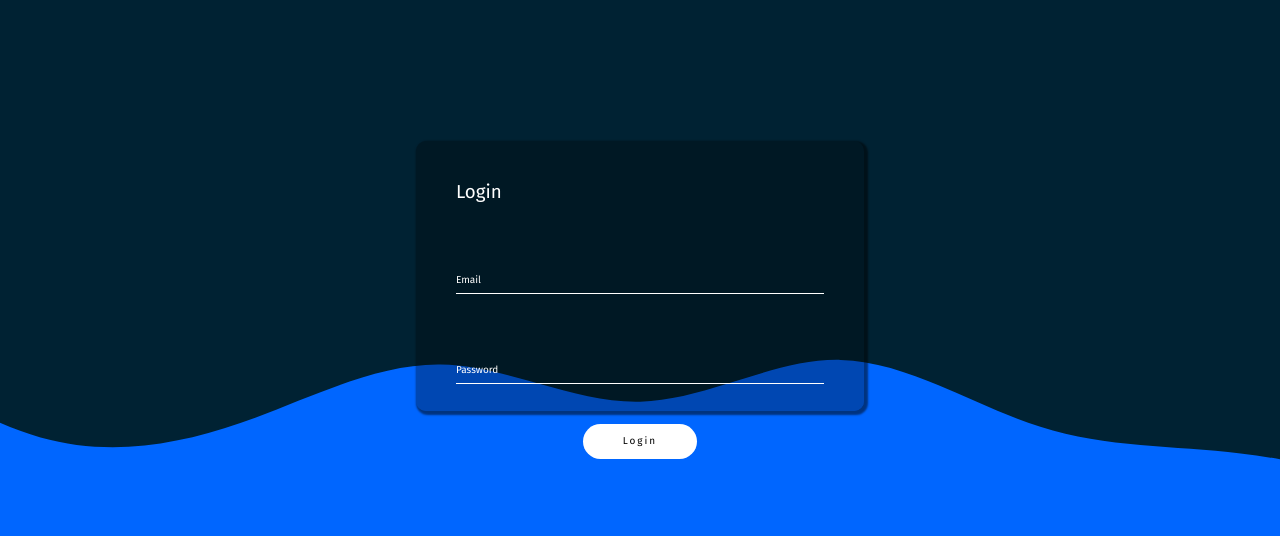
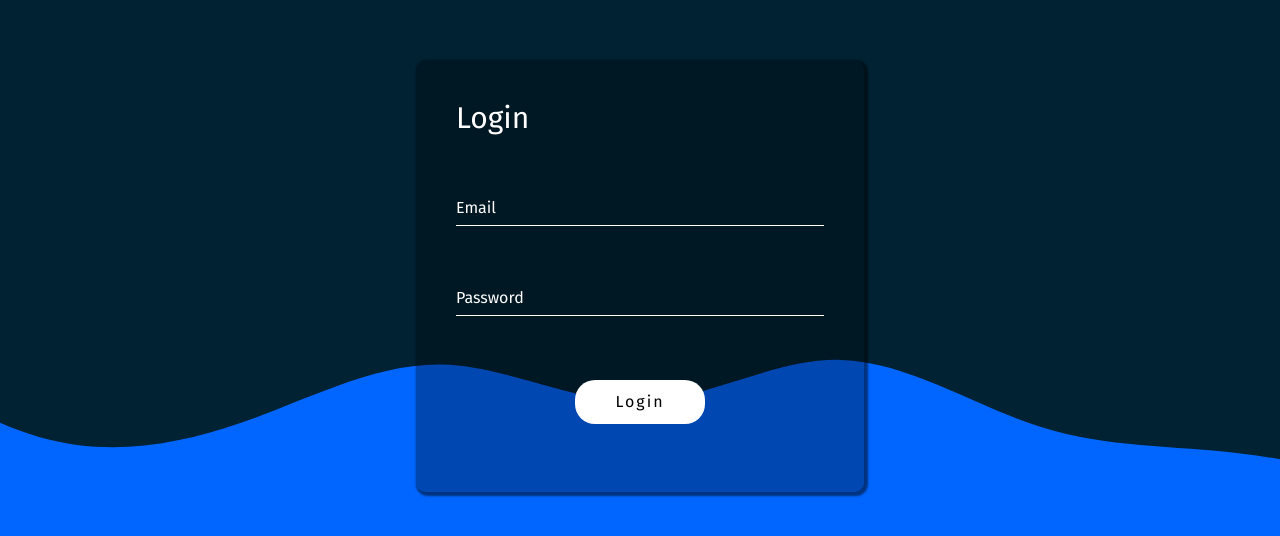
Before and after one commit to ahsan2882/React-website-builder, a React (Create React App) app: page /login in a window 1280 px wide. Shown: the part 124-660 px from the top of the page. Built offline with nearby package versions, Linux system fonts and the light colour scheme.

Commit message:
files updated

```diff
--- a/src/landingPage/sass/_globals.scss
+++ b/src/landingPage/sass/_globals.scss
@@ -1,7 +1,7 @@
 
 *, *::before, *::after { margin: 0; padding: 0; box-sizing: inherit; font-weight: inherit; }
 
-html { font-size: 62.5%; overflow-x: hidden; }
+html { font-size: 100%; overflow-x: hidden; }
 
 body { font-family: Montserrat, sans-serif; box-sizing: border-box; font-weight: 500 !important;  background-color: $body-color;}
 
--- a/src/loginPage/LoginPage.js
+++ b/src/loginPage/LoginPage.js
@@ -1,25 +1,29 @@
 import React, {useState } from 'react'
 import LoginPageCss from './LoginPage.module.css';
 import loginBackground from '../assets/loginPageAssets/backgrouned.svg'
-import {withRouter } from 'react-router-dom';
+import { Link } from 'react-router-dom';
 
 
 export const LoginPage = () => {
   const [email, setEmail] = useState("");
   const [password, setPassword] = useState("");
+  const [auth, setAuth] = useState(false);
   const userEmail = 'demo@gmail.com';
   const userPassword = 'demo123';
   const submitForm = (e) => {
     e.preventDefault()
     if(email===userEmail && password===userPassword){
-      this.props.history.push('/login');
+      setAuth(true);
+    } else{
+      setAuth(false);
+      alert('Wrong username and password');
     }
   }
 
   return (
     <div className={LoginPageCss.bodyWrapper}>
       <div className={LoginPageCss.body} style={{ "background": `url(${loginBackground}) no-repeat center/cover` }}>
-        <form onSubmit={submitForm.bind(this)}>
+        <form onSubmit={submitForm}>
           <h1 className="text-white text-3xl"> Login </h1>
           <div className={LoginPageCss.form}>
             <input type="Email" name="Email" autoComplete="off" required value={email}
@@ -36,13 +40,13 @@ export const LoginPage = () => {
             </label>
           </div>
           {/* <Link to='/select-template' className={LoginPageCss.button}> Login   </Link> */}
-          <button type="submit" className={LoginPageCss.button}>Login</button>
+          {auth ? <Link to='/select-template'><button type="submit" className={LoginPageCss.button}>Login</button></Link> : <button type="submit" className={LoginPageCss.button}>Login</button>}
         </form>
       </div>
     </div>
   )
 }
-export default withRouter(LoginPage);
+
 
 // export default class LoginPage extends Component {
 //   onSubmit = () => {
```
